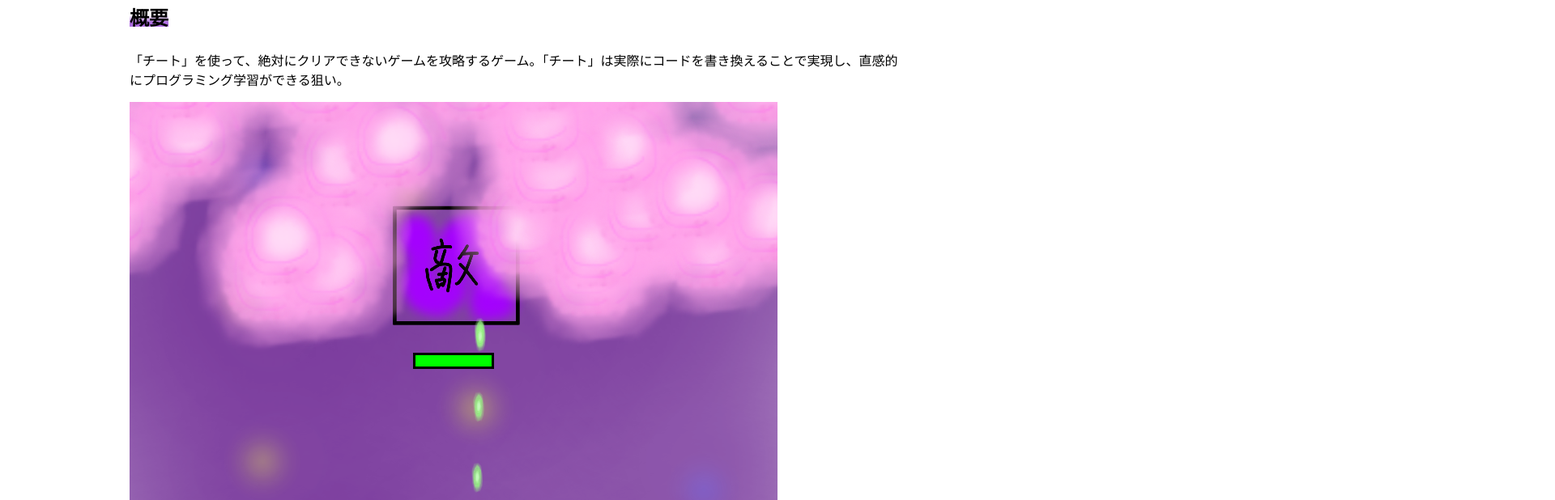
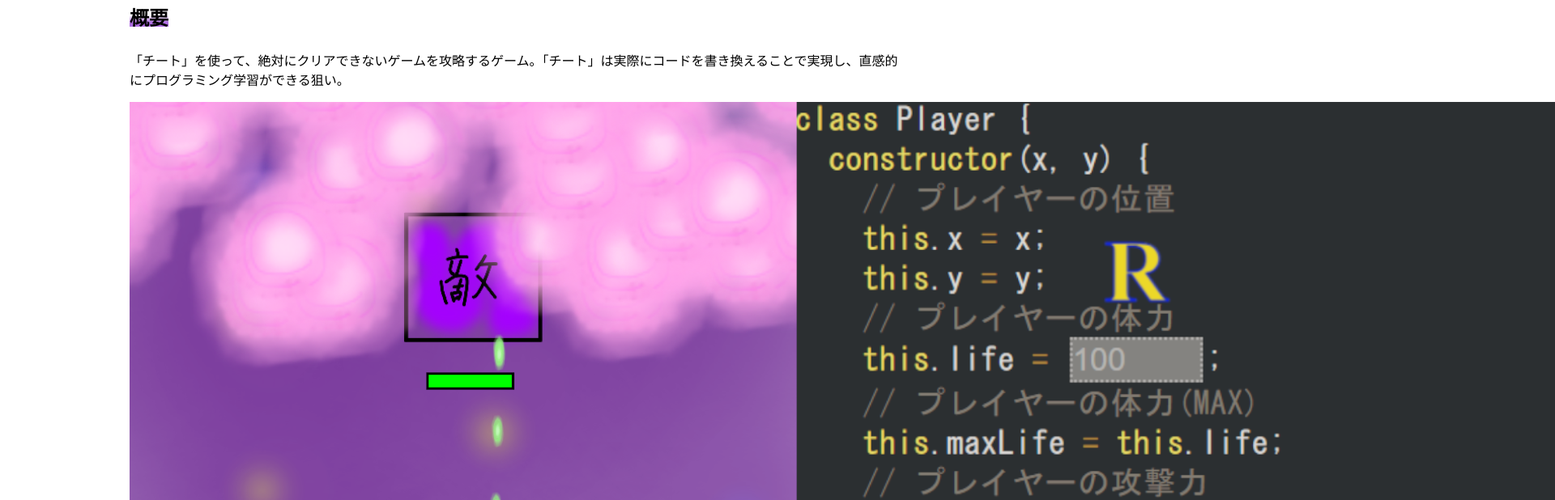
Before and after one commit to tomsal25/portfolio, a Gatsby site: page /work/cheaten/ in a window 1280 px wide. Shown: the part 458-1076 px from the top of the page at 81% size, 1920 px wide, since content can reach past the window. Built offline with nearby package versions, Linux system fonts and the light colour scheme; Gatsby itself is replaced by a stand-in of ours.

Commit message:
update image

```diff
--- a/src/contents/cheaten/index.md
+++ b/src/contents/cheaten/index.md
@@ -19,13 +19,8 @@ hero: "./hero.png"
 
 「チート」を使って、絶対にクリアできないゲームを攻略するゲーム。「チート」は実際にコードを書き換えることで実現し、直感的にプログラミング学習ができる狙い。
 
-![ゲーム画面(仮)](./game.png)
-<div style="text-align:center">ゲーム画面(仮)</div>
-
-<br>
-
-![コード編集画面(仮)](./code.png)
-<div style="text-align:center">コード編集画面(仮)</div>
+![ゲーム画面(仮)](./main.png)
+<div style="text-align:center">ゲーム画面(左)とコード編集画面(右)</div>
 
 ## 使用技術
 
```
Also changed, not shown: src/contents/cheaten/code.png (deleted), src/contents/cheaten/game.png (deleted), src/contents/cheaten/main.png (added).
